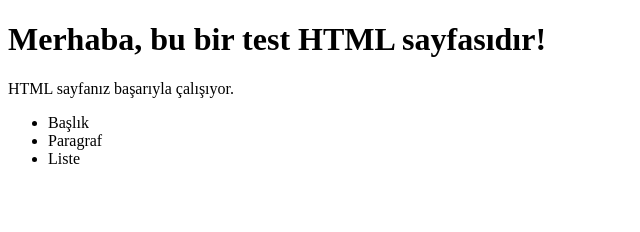
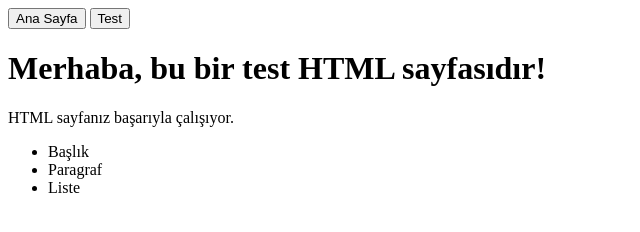
Before and after one commit to malipir/malipir, a plain HTML site: page index.html in a window 1280 px wide. Shown: the whole page, without its empty margins (0-640 px from the left). Drawn offline with Linux system fonts and the light colour scheme.

Commit message:
Update index.html

```diff
--- a/index.html
+++ b/index.html
@@ -3,8 +3,19 @@
 <head>
     <meta charset="UTF-8">
     <title>Test HTML Sayfası</title>
+    <style>
+        nav { margin-bottom: 20px; }
+        .page { display: none; }
+        .active { display: block; }
+    </style>
 </head>
 <body>
+    <nav>
+        <button onclick="showPage('anasayfa')">Ana Sayfa</button>
+        <button onclick="showPage('test')">Test</button>
+    </nav>
+
+    <div id="anasayfa" class="page active">
         <h1>Merhaba, bu bir test HTML sayfasıdır!</h1>
         <p>HTML sayfanız başarıyla çalışıyor.</p>
         <ul>
@@ -12,5 +23,25 @@
             <li>Paragraf</li>
             <li>Liste</li>
         </ul>
+    </div>
+
+    <div id="test" class="page">
+        <h1>Test Sayfası</h1>
+        <p>Bu, test adında eklenmiş ikinci bir sayfadır.</p>
+        <ul>
+            <li>Test 1</li>
+            <li>Test 2</li>
+            <li>Test 3</li>
+        </ul>
+    </div>
+
+    <script>
+        function showPage(pageId) {
+            document.querySelectorAll('.page').forEach(function(page) {
+                page.classList.remove('active');
+            });
+            document.getElementById(pageId).classList.add('active');
+        }
+    </script>
 </body>
 </html>
```
Lines whose indentation alone changed are shown as unchanged.
